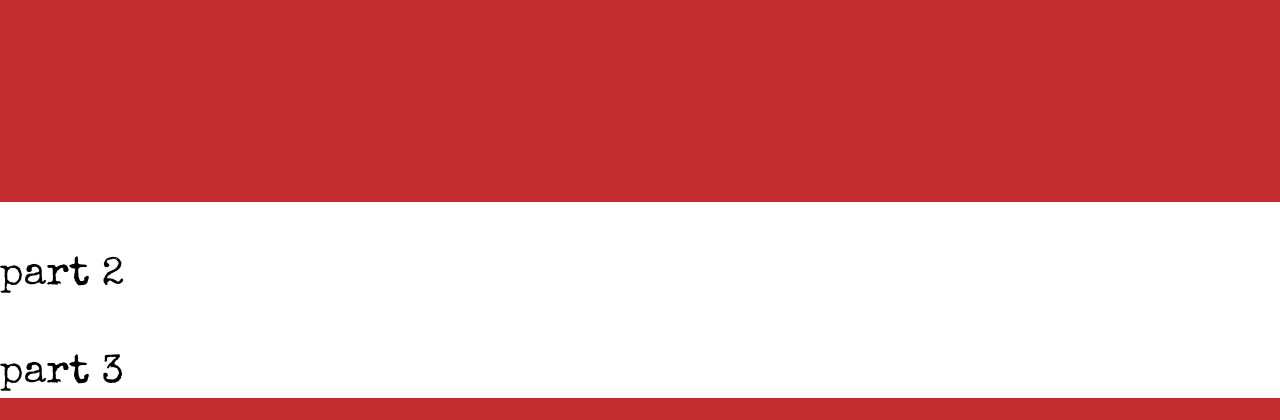
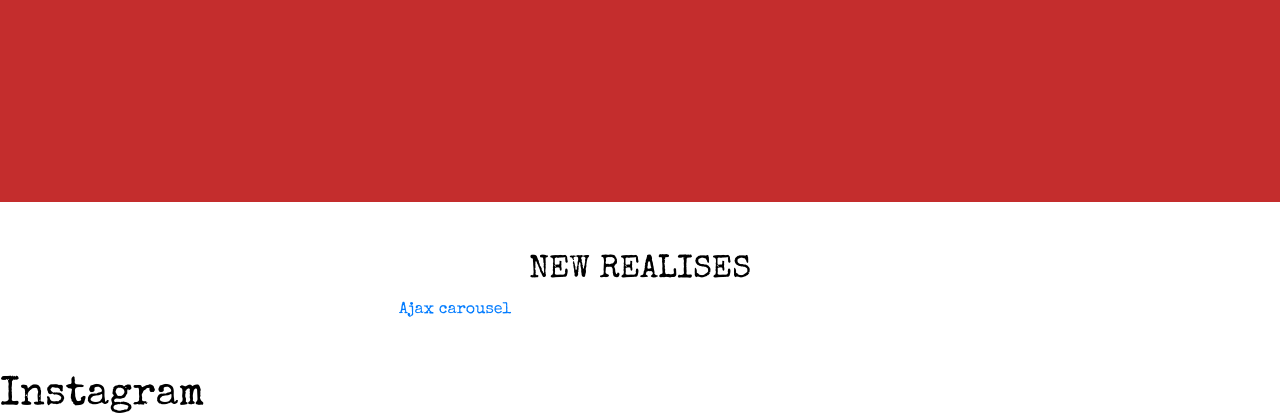
Before and after one commit to JosefinE7/MS4_FR_Store, a Django app: page / in a window 1280 px wide. Shown: the part 688-1108 px from the top of the page. Before the commit the page ends 1086 px from the top, so only its background shows below. Run offline with Django 3.2, Linux system fonts and the light colour scheme; some libraries are stand-ins or nearby versions.

Commit message:
Add new realises and instagram page item on home page

```diff
--- a/home/templates/home/index.html
+++ b/home/templates/home/index.html
@@ -25,11 +25,21 @@
     </div>
 </div>
 <div class="home-page-item">
-    <h1>part 2 </h1>
+    <div class="container h-100"> <!--h-100-->
+        <div class="row h-100 d-flex justify-content-center"><!--h-100-->
+            <div class="col-7 col-md-6 my-auto">
+                <h2 class="logo-font text-black text-center">New Realises</h2>
+                <div>
+                    <a href="https://sorgalla.com/jcarousel/examples/ajax/">Ajax carousel</a>
+                </div>
+            </div>
+        </div>
+    </div>
+
 </div>
 
 <div class="home-page-item">
-    <h1>part 3</h1>
+    <h1>Instagram</h1>
 </div>
 
 {% endblock %}
```
